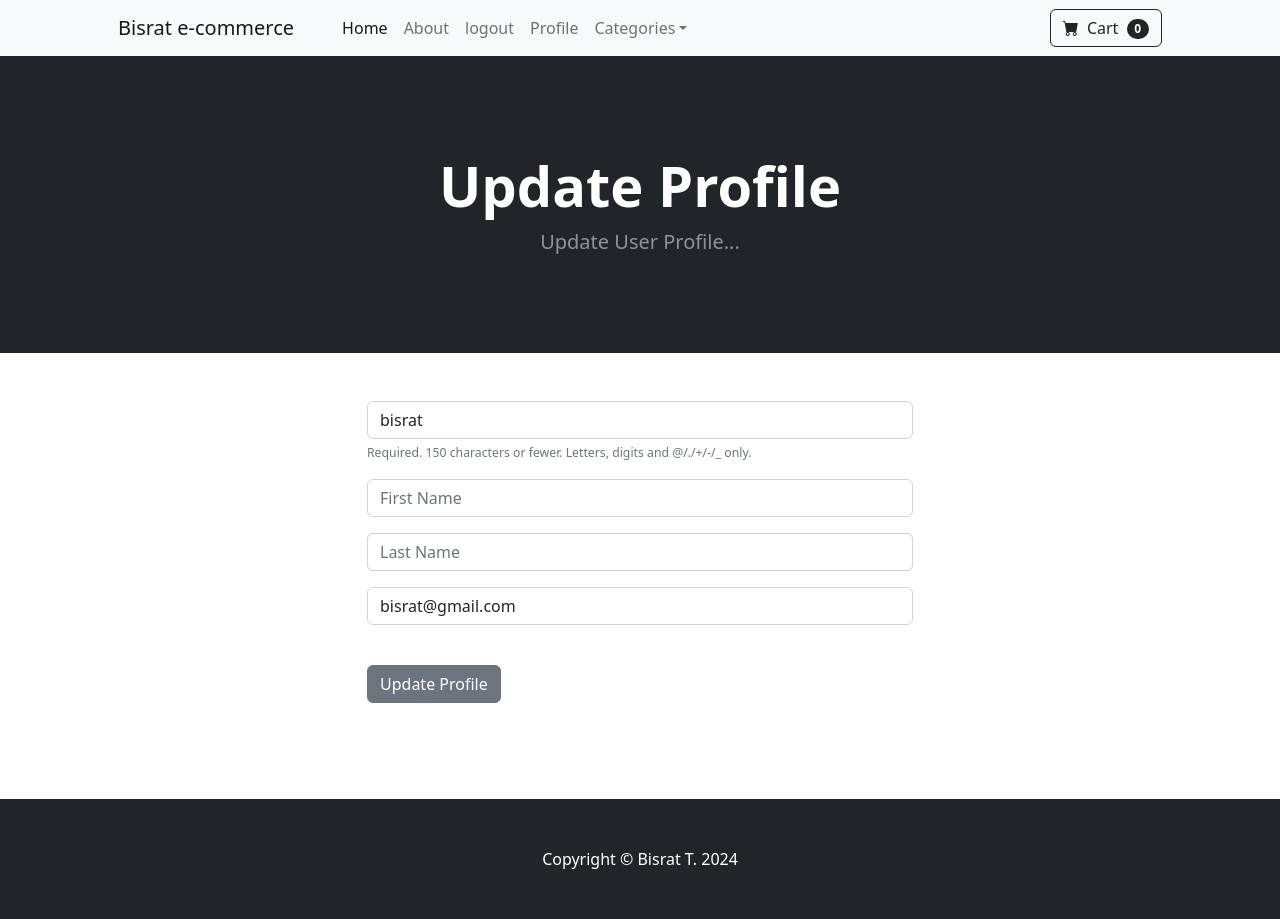
After one commit to bisre1921/django-ecommerce, a Django app: page /update_user/ in a window 1280 px wide. The commit adds this page. Run offline with Django 5.2, Linux system fonts and the light colour scheme; a user stored in the database is signed in; data comes from the database, SQL or seed files in the repository; both versions use the stored data as it was after the commit; some libraries are stand-ins or nearby versions.

Commit message:
update user profile

```diff
--- a/store/forms.py
+++ b/store/forms.py
@@ -1,5 +1,5 @@
 from django.contrib.auth.models import User
-from django.contrib.auth.forms import UserCreationForm
+from django.contrib.auth.forms import UserCreationForm, UserChangeForm
 from django import forms
 
 class SignUpForm(UserCreationForm):
@@ -28,3 +28,21 @@ class SignUpForm(UserCreationForm):
 		self.fields['password2'].widget.attrs['placeholder'] = 'Confirm Password'
 		self.fields['password2'].label = ''
 		self.fields['password2'].help_text = '<span class="form-text text-muted"><small>Enter the same password as before, for verification.</small></span>'
+
+class UpdateUserForm(UserChangeForm):
+	password = None
+	email = forms.EmailField(label="", widget=forms.TextInput(attrs={'class':'form-control', 'placeholder':'Email Address'}))
+	first_name = forms.CharField(label="", max_length=100, widget=forms.TextInput(attrs={'class':'form-control', 'placeholder':'First Name'}))
+	last_name = forms.CharField(label="", max_length=100, widget=forms.TextInput(attrs={'class':'form-control', 'placeholder':'Last Name'}))
+
+	class Meta:
+		model = User
+		fields = ('username', 'first_name', 'last_name', 'email')
+
+	def __init__(self, *args, **kwargs):
+		super(UpdateUserForm, self).__init__(*args, **kwargs)
+
+		self.fields['username'].widget.attrs['class'] = 'form-control'
+		self.fields['username'].widget.attrs['placeholder'] = 'User Name'
+		self.fields['username'].label = ''
+		self.fields['username'].help_text = '<span class="form-text text-muted"><small>Required. 150 characters or fewer. Letters, digits and @/./+/-/_ only.</small></span>'
--- a/store/templates/navbar.html
+++ b/store/templates/navbar.html
@@ -8,6 +8,7 @@
                 <li class="nav-item"><a class="nav-link" href="{% url 'about' %}">About</a></li>
                 {% if user.is_authenticated %}
                     <li class="nav-item"><a class="nav-link" href="{% url 'logout' %}">logout</a></li>
+                    <li class="nav-item"><a class="nav-link" href="{% url 'update_user' %}">Profile</a></li>
                 {% else %}
                     <li class="nav-item"><a class="nav-link" href="{% url 'login' %}">login</a></li>
                     <li class="nav-item"><a class="nav-link" href="{% url 'register' %}">Register</a></li>
--- /dev/null
+++ b/store/templates/update_user.html
@@ -0,0 +1,34 @@
+{% extends "base.html" %}
+
+{% block content %}
+     <!-- Header-->
+    <header class="bg-dark py-5">
+        <div class="container px-4 px-lg-5 my-5">
+            <div class="text-center text-white">
+                <h1 class="display-4 fw-bolder">Update Profile</h1>
+                <p class="lead fw-normal text-white-50 mb-0">
+                    Update User Profile...
+                </p>
+            </div>
+        </div>
+    </header>
+
+    <div class="container">
+        <div class="row">
+            <div class="col-md-6 offset-md-3">
+                <br/><br/>
+                <form method="POST" action="{% url 'update_user' %}">
+                    {% csrf_token %}
+
+                    {{ user_form.as_p }}
+                    <br/>
+                    <button type="submit" class="btn btn-secondary">
+                        Update Profile
+                    </button>
+                </form>
+                <br/><br/><br/><br/>
+            </div>
+        </div>
+    </div>
+
+{% endblock %}
--- a/store/urls.py
+++ b/store/urls.py
@@ -7,6 +7,7 @@ urlpatterns = [
     path('login/', views.login_user , name="login"),
     path('logout/', views.logout_user , name="logout"),
     path('register/', views.register_user , name="register"),
+    path('update_user/', views.update_user , name="update_user"),
     path('product/<int:pk>', views.product , name="product"),
     path('category/<str:foo>', views.category , name="category"),
     path('category_summary/', views.category_summary , name="category_summary"),
--- a/store/views.py
+++ b/store/views.py
@@ -4,7 +4,7 @@ from django.contrib.auth import authenticate, login, logout
 from django.contrib import messages
 from django.contrib.auth.models import User
 from django.contrib.auth.forms import UserCreationForm
-from .forms import SignUpForm
+from .forms import SignUpForm, UpdateUserForm
 from django import forms
 
 # Create your views here.
@@ -71,3 +71,23 @@ def register_user(request):
             return redirect('register')
     else:
         return render(request , 'register.html' , {'form': form})
+
+def update_user(request):
+    if request.user.is_authenticated:
+        current_user = User.objects.get(id=request.user.id)
+
+        # Handle POST request
+        if request.method == 'POST':
+            user_form = UpdateUserForm(request.POST, instance=current_user)
+            if user_form.is_valid():
+                user_form.save()
+                messages.success(request, "User updated successfully")
+                return redirect('home')
+        else:
+            # Pre-fill form with current user data for GET request
+            user_form = UpdateUserForm(instance=current_user)
+
+        return render(request, 'update_user.html', {'user_form': user_form})
+    else:
+        messages.warning(request, "You must be logged in to update your profile")
+        return redirect('login')
```
Also changed, not shown: db.sqlite3.
